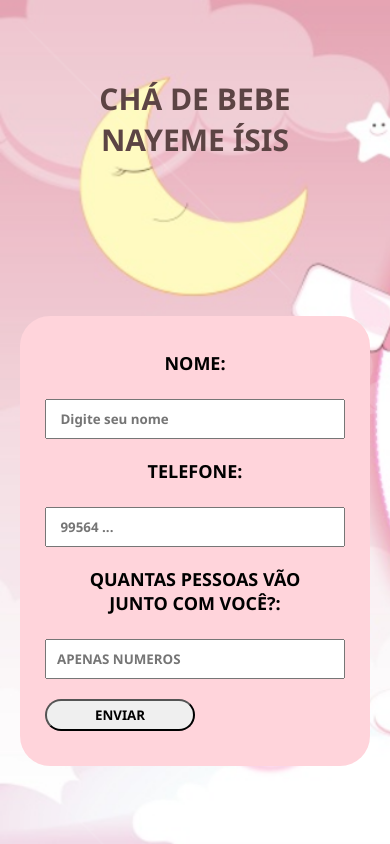
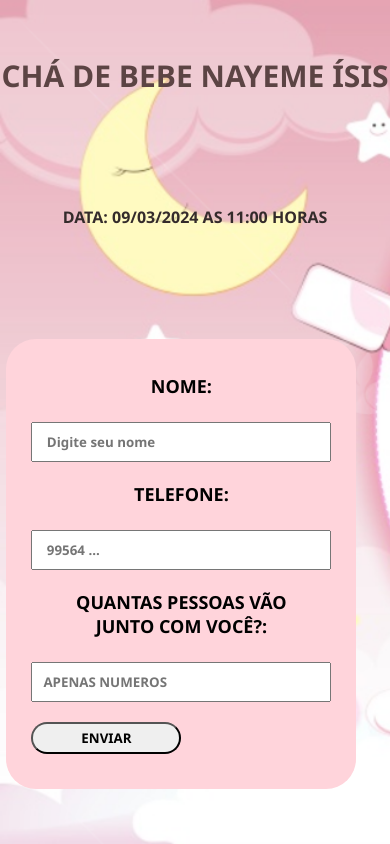
Before and after one commit to raffnb/Convite-Ch-de-Bebe-Nayeme, a plain HTML site: page index.html in a window 390 px wide. Drawn offline with Linux system fonts and the light colour scheme.

Commit message:
Data e hora do chá de bebe, ajustes de responsividade

```diff
--- a/index.html
+++ b/index.html
@@ -8,7 +8,8 @@
 </head>
 <body>
     <section class="mainSection">
-            <h1>Chá de Bebe <br> Nayeme Ísis</h1>
+            <h1>Chá de Bebe Nayeme Ísis</h1>
+            <p>Data: 09/03/2024 as 11:00 Horas </p>
             <div class="mainBox">
                 <form action="https://api.sheetmonkey.io/form/vcHHtZoCwvafC3y5ueZvGA" method="post">
                     <label for="fname">Nome:</label><br>
--- a/style.css
+++ b/style.css
@@ -5,6 +5,12 @@
     font-family: 'Segoe UI', Tahoma, Geneva, Verdana, sans-serif;
     font-weight: bold;
 
+}
+body{
+    width: 100%;
+    align-items: center;
+    display: flex;
+    justify-content: center;
 }
 
 .mainSection{
@@ -24,6 +30,10 @@
     font-size: 30px;
     color:#5c4444;
 }
+.mainSection p{
+    color: #342b2b;
+    text-transform: uppercase;
+}
 
 .mainBox{
     background-color: rgb(255, 212, 219);
@@ -33,13 +43,14 @@
     height: 450px;
     grid-auto-flow: column;
     border-radius: 30px;
+    justify-content: center;
+    margin-left: 5px;
 
 }
 
 .mainBox form{
     display: grid;
     padding: 10px;
-    justify-content: center;
     justify-content: center;
     font-size: 18px;
     text-transform: uppercase;
```
